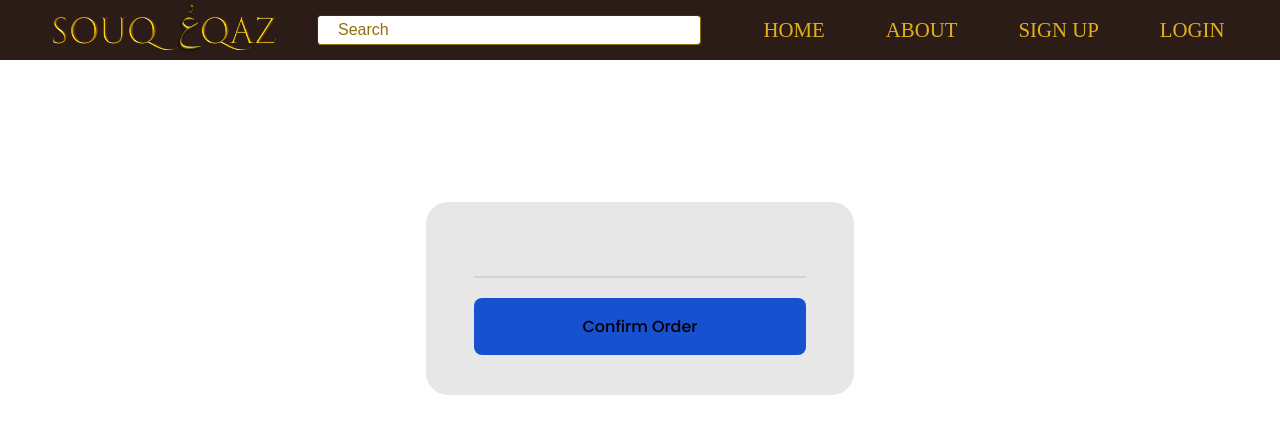
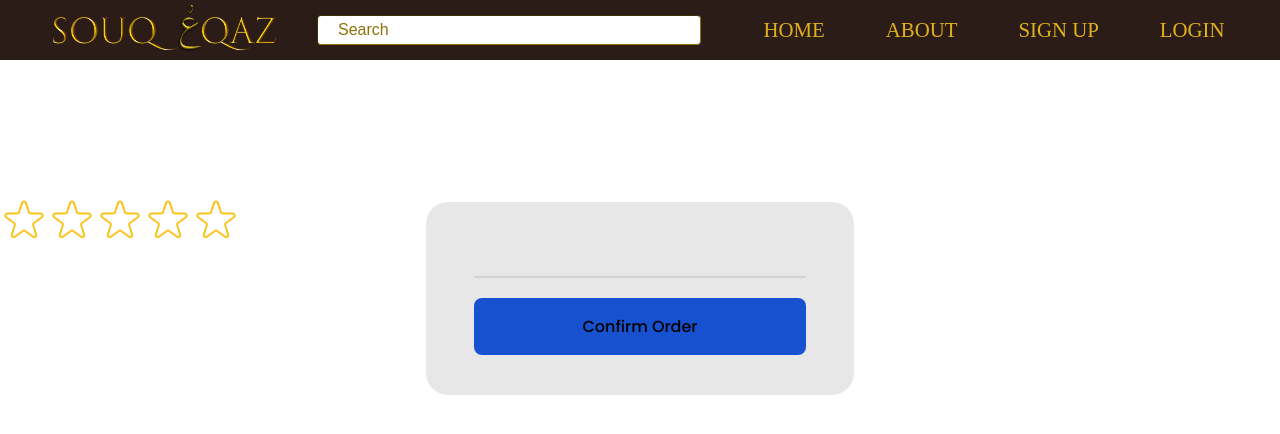
Before and after one commit to code-crafters-cmp26/Souq-3qaz, a React (Vite) app: page / in a window 1280 px wide. Shown: the top 434 px of the page. Built offline with nearby package versions, Linux system fonts and the light colour scheme.

Commit message:
star rating comp added

```diff
--- /dev/null
+++ b/src/components/StarRating/StarRating.jsx
@@ -0,0 +1,145 @@
+import { useState } from "react";
+import PropTypes from "prop-types"; //so we can specify the data that the user passes in
+
+const containerStyle = {
+  display: "flex",
+  alignItems: "center",
+  gap: "16px",
+};
+
+const starContainerStyle = {
+  display: "flex",
+};
+
+StarRating.propTypes = {
+  //u can use typescript instead (he said that i dk what is this )
+  //nicee it allows developers to catch bugs like this
+  maxRating: PropTypes.number,
+  defaultRating: PropTypes.number,
+  color: PropTypes.string,
+  size: PropTypes.number,
+  messages: PropTypes.array,
+  className: PropTypes.string,
+  onSetRating: PropTypes.func,
+  //better than using required use default values
+};
+
+//we made a new public api that is useful to the consumer
+
+export default function StarRating({
+  maxRating = 5,
+  color = "#fcc419",
+  size = 48,
+  className = "",
+  messages = [],
+  defaultRating = 0, //some ppl say we should never initialize states from props
+  //but here np as we set at as initial value so np
+  onSetRating,
+}) {
+  const [rating, setRating] = useState(defaultRating);
+  const [tempRating, setTempRating] = useState(0);
+
+  function handleRating(rating) {
+    setRating(rating); //to set the internal rating
+    onSetRating(rating); //to set the external rating
+    //if the consumer need to access that right value to show it somewhere else
+    //so we can touch the internal state of the comp
+  }
+
+  const textStyle = {
+    //we movet it inside the comp to access the passed probs
+    lineHeight: "1",
+    margin: "0",
+    color,
+    fontSize: `${size / 1.5}px`,
+  };
+
+  // if the user wants to pass a class to the comp he can
+  return (
+    <div style={containerStyle} className={className}>
+      <div style={starContainerStyle}>
+        {Array.from({ length: maxRating }, (_, i) => (
+          <Star
+            key={i}
+            full={tempRating ? tempRating >= i + 1 : rating >= i + 1}
+            onRate={() => handleRating(i + 1)}
+            onHoverIn={() => setTempRating(i + 1)}
+            onHoverOut={() => setTempRating(0)}
+            color={color}
+            size={size}
+          />
+        ))}
+      </div>
+      <p style={textStyle}>
+        {messages.length === maxRating
+          ? messages[tempRating ? tempRating - 1 : rating - 1]
+          : tempRating || rating || ""}
+      </p>
+    </div>
+  );
+}
+
+function Star({ onRate, full, onHoverIn, onHoverOut, color, size }) {
+  const starStyle = {
+    width: `${size}px`,
+    height: `${size}px`,
+    display: "block",
+    cursor: "pointer",
+  };
+
+  return (
+    <span
+      role="button"
+      style={starStyle}
+      onClick={onRate}
+      onMouseEnter={onHoverIn}
+      onMouseLeave={onHoverOut}
+    >
+      {full ? (
+        <svg
+          xmlns="http://www.w3.org/2000/svg"
+          viewBox="0 0 20 20"
+          fill={color}
+          stroke={color}
+        >
+          <path d="M9.049 2.927c.3-.921 1.603-.921 1.902 0l1.07 3.292a1 1 0 00.95.69h3.462c.969 0 1.371 1.24.588 1.81l-2.8 2.034a1 1 0 00-.364 1.118l1.07 3.292c.3.921-.755 1.688-1.54 1.118l-2.8-2.034a1 1 0 00-1.175 0l-2.8 2.034c-.784.57-1.838-.197-1.539-1.118l1.07-3.292a1 1 0 00-.364-1.118L2.98 8.72c-.783-.57-.38-1.81.588-1.81h3.461a1 1 0 00.951-.69l1.07-3.292z" />
+        </svg>
+      ) : (
+        <svg
+          xmlns="http://www.w3.org/2000/svg"
+          fill="none"
+          viewBox="0 0 24 24"
+          stroke={color}
+        >
+          <path
+            strokeLinecap="round"
+            strokeLinejoin="round"
+            strokeWidth="{2}"
+            d="M11.049 2.927c.3-.921 1.603-.921 1.902 0l1.519 4.674a1 1 0 00.95.69h4.915c.969 0 1.371 1.24.588 1.81l-3.976 2.888a1 1 0 00-.363 1.118l1.518 4.674c.3.922-.755 1.688-1.538 1.118l-3.976-2.888a1 1 0 00-1.176 0l-3.976 2.888c-.783.57-1.838-.197-1.538-1.118l1.518-4.674a1 1 0 00-.363-1.118l-3.976-2.888c-.784-.57-.38-1.81.588-1.81h4.914a1 1 0 00.951-.69l1.519-4.674z"
+          />
+        </svg>
+      )}
+    </span>
+  );
+}
+
+/*
+FULL STAR
+
+<svg
+  xmlns="http://www.w3.org/2000/svg"
+  viewBox="0 0 20 20"
+  fill="#000"
+  stroke="#000"
+>
+  <path
+    d="M9.049 2.927c.3-.921 1.603-.921 1.902 0l1.07 3.292a1 1 0 00.95.69h3.462c.969 0 1.371 1.24.588 1.81l-2.8 2.034a1 1 0 00-.364 1.118l1.07 3.292c.3.921-.755 1.688-1.54 1.118l-2.8-2.034a1 1 0 00-1.175 0l-2.8 2.034c-.784.57-1.838-.197-1.539-1.118l1.07-3.292a1 1 0 00-.364-1.118L2.98 8.72c-.783-.57-.38-1.81.588-1.81h3.461a1 1 0 00.951-.69l1.07-3.292z"
+  />
+</svg>
+
+
+EMPTY STAR
+
+
+
+*/
--- a/src/pages/Homepage/Homepage.jsx
+++ b/src/pages/Homepage/Homepage.jsx
@@ -1,8 +1,10 @@
 import Checkout from "../../components/Checkout/Checkout";
+import StarRating from "../../components/StarRating/StarRating";
 function Homepage() {
   return (
     <div>
       <Checkout />
+      <StarRating />
     </div>
   );
 }
```
Also changed, not shown: src/components/StarRating/StarRating.module.css (added).
